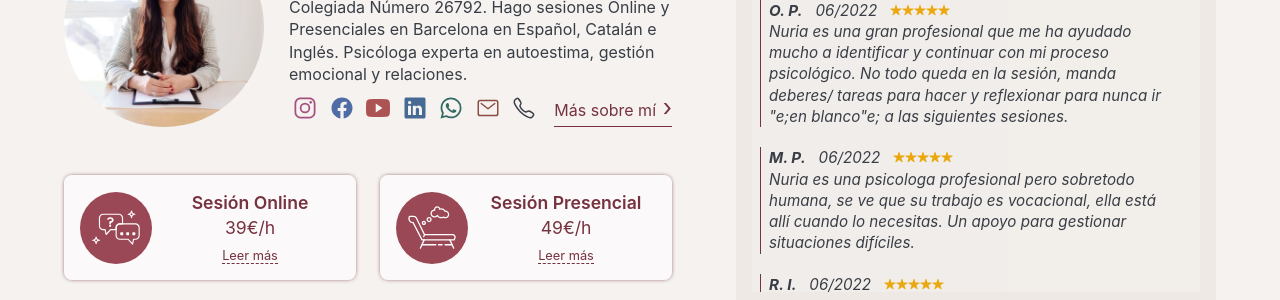
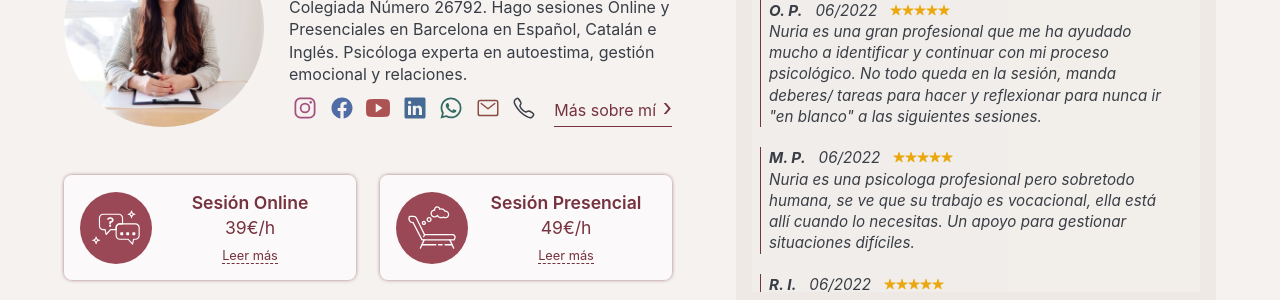
Before and after one commit to nurialeonsallent/nurialeon.com, a Jekyll site: the page built from index.html, in a window 1280 px wide and 900 px high. Shown: the part 209-509 px from the top of the window. Built offline with Jekyll 4.4.1, drawn with Linux system fonts in a browser that asks for light colours; part of the change alters nothing that is shown.

```diff
--- a/_data/reviews.yml
+++ b/_data/reviews.yml
@@ -1,7 +1,7 @@
 - name: O. P.
   score: 5
   date: 06/2022
-  text: Nuria es una gran profesional que me ha ayudado mucho a identificar y continuar con mi proceso psicológico. No todo queda en la sesión, manda deberes/ tareas para hacer y reflexionar para nunca ir &quote;en blanco&quote; a las siguientes sesiones.
+  text: Nuria es una gran profesional que me ha ayudado mucho a identificar y continuar con mi proceso psicológico. No todo queda en la sesión, manda deberes/ tareas para hacer y reflexionar para nunca ir &quot;en blanco&quot; a las siguientes sesiones.
 
 - name: M. P.
   score: 5
```
